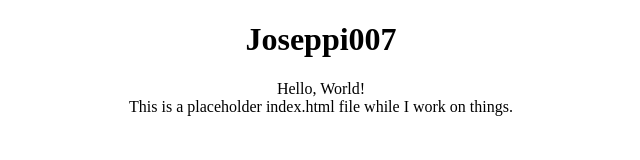
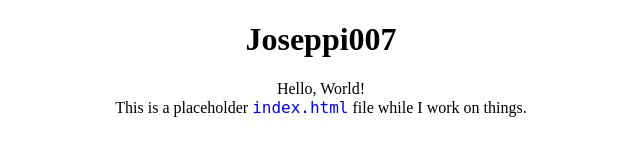
Before and after one commit to Joseppi007/Joseppi007.github.io, a plain HTML site: page index.html in a window 1280 px wide. Shown: the whole page, without its empty margins (319-959 px from the left). Drawn offline with Linux system fonts and the light colour scheme.

Commit message:
More Formatting

```diff
--- a/base.css
+++ b/base.css
@@ -33,3 +33,7 @@
 .centered {
     text-align: center;
 }
+
+.mono {
+    font-family: mono;
+}
--- a/index.html
+++ b/index.html
@@ -8,7 +8,7 @@
   <body>
     <div class="centered">
       <h1>Joseppi007</h1>
-      <p>Hello, World!<br/>This is a placeholder index.html file while I work on things.</p>
+      <p>Hello, World!<br/>This is a placeholder <span class="mono blue">index.html</span> file while I work on things.</p>
     </div>
   </body>
 </html>
```
Also changed, not shown: 404.html (+1 -1 lines).
